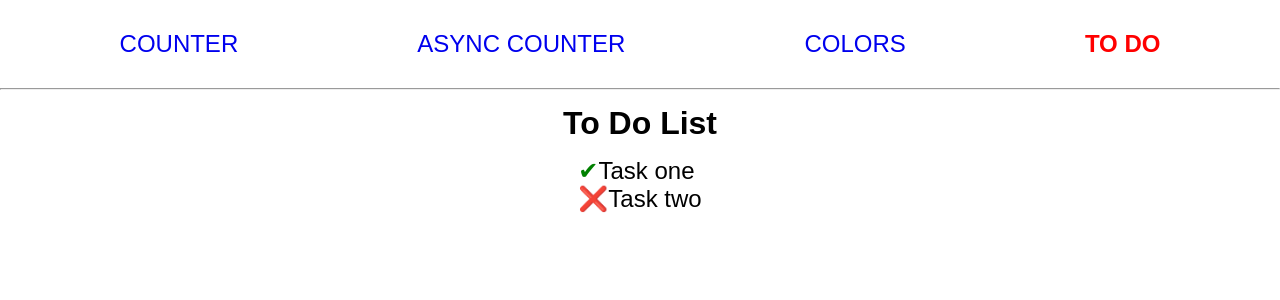
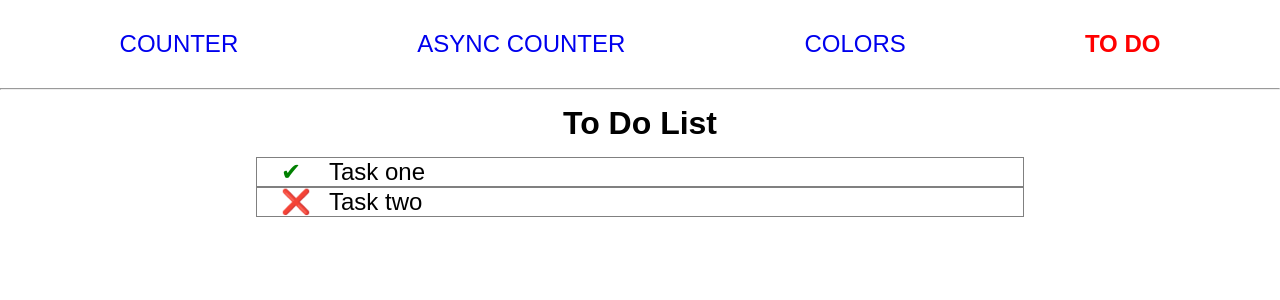
Before and after one commit to beginner1986/ReactReduxTraining, a React (Create React App) app: page /toDo in a window 1280 px wide. Shown: the top 300 px of the page. Built offline with nearby package versions, Linux system fonts and the light colour scheme.

Commit message:
Basic tasks display styling added

```diff
--- a/src/app/layout/styles.css
+++ b/src/app/layout/styles.css
@@ -15,6 +15,17 @@ form {
 
 form input {
   margin: 10px;
+}
+
+li {
+  display: flex;
+  padding: 0 1rem;
+  border: solid gray 1px
+}
+
+li:hover {
+  font-weight: bold;
+  border-color: black
 }
 
 .btn {
--- a/src/features/toDo/ToDo.tsx
+++ b/src/features/toDo/ToDo.tsx
@@ -6,19 +6,18 @@ export default function ToDo() {
     const { todos } = useAppSelector(state => state.todo)
 
     return (
-        <main style={{display: 'flex', flexDirection: 'column', alignItems: 'center'}}>
-            <h1 style={{margin: '15px', fontSize: 'xx-large'}}>To Do List</h1>
+        <main style={{margin: '0 20%', display: 'flex', flexDirection: 'column', justifyContent: 'left'}}>
+            <h1 style={{margin: '15px', fontSize: 'xx-large', textAlign: 'center'}}>To Do List</h1>
             <ul>
                 { todos.map(todo => {
                     return (
                         <li
                             key={todo.title}
-                            style={{display: 'flex'}}
                             onClick={() => dispatch(toggleIsDone(todo.title))}
                         >
                             {todo.isDone ?
-                                <div style={{color: 'green'}}>&#10004;</div> :
-                                <div style={{color: 'red'}}>&#10060;</div>}
+                                <div style={{color: 'green', width: '2rem'}}>&#10004;</div> :
+                                <div style={{color: 'red', width: '2rem'}}>&#10060;</div>}
                             {todo.title}
                         </li>
                     );
```
